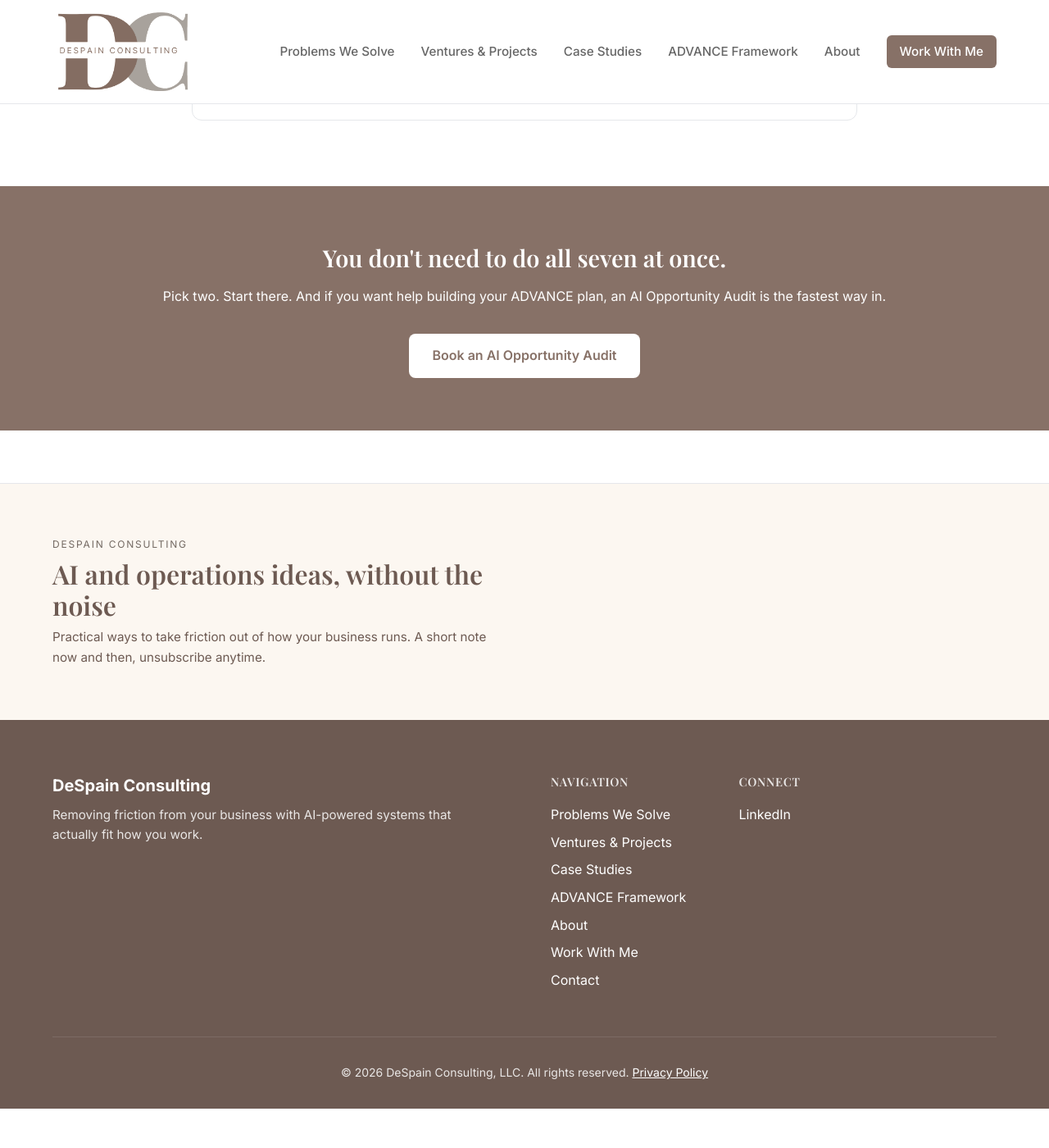
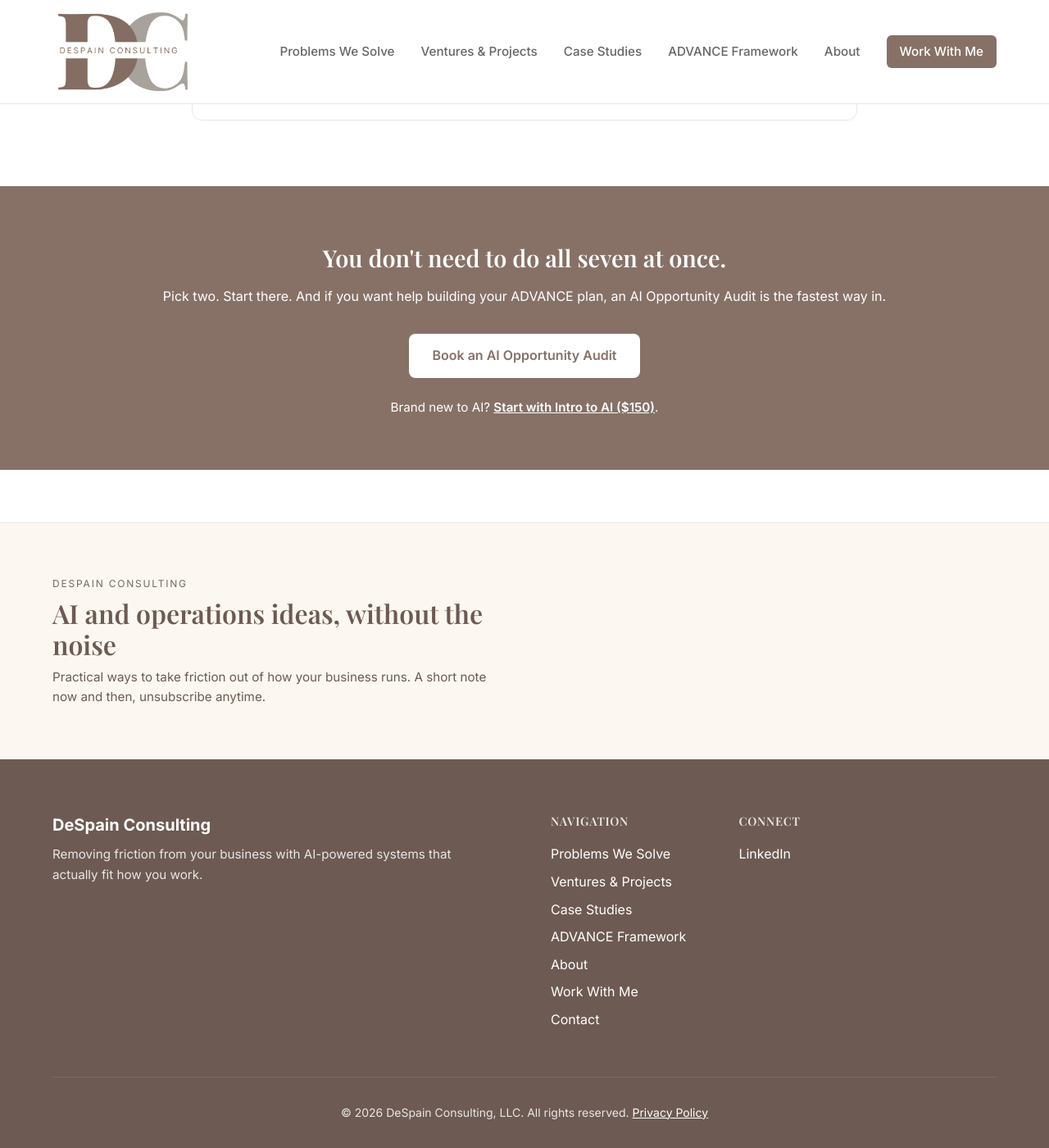
Before and after one commit to adespain70-ui/despain-consulting-site, a Jekyll site: the page built from advance.md, in a window 1280 px wide and 1400 px high, scrolled down 1897 px. Shown: the whole window at 82% size. Built offline with Jekyll 4.4.1, drawn with Linux system fonts in a browser that asks for light colours; before the commit the page ends 3249 px from its top, so only the background shows below that.

Commit message:
Add Intro to AI ($150) offer draft to Services
- Add Intro to AI section on the Services page as a separate track
  for people new to AI, with placeholders for final details and link
- Link to it from the ADVANCE framework CTA

Co-Authored-By: Claude Opus 5.5 <noreply@anthropic.com>
Claude-Session: https://claude.ai/code/session_01N5nY6PCasJj5xkVn1UuaV7

```diff
--- a/advance.md
+++ b/advance.md
@@ -87,5 +87,6 @@ permalink: /advance
     <p class="advance-cta-headline">You don't need to do all seven at once.</p>
     <p class="advance-cta-sub">Pick two. Start there. And if you want help building your ADVANCE plan, an AI Opportunity Audit is the fastest way in.</p>
     <a href="/services" class="btn btn-primary">Book an AI Opportunity Audit</a>
+    <p class="advance-cta-alt">Brand new to AI? <a href="/services#intro-to-ai">Start with Intro to AI ($150)</a>.</p>
   </div>
 </section>
--- a/assets/css/style.css
+++ b/assets/css/style.css
@@ -856,6 +856,18 @@ main {
   color: var(--color-primary-dark);
 }
 
+.advance-cta-alt {
+  color: #fff;
+  font-size: 0.95rem;
+  margin-top: calc(var(--spacing-unit) * 1.5);
+}
+
+.advance-cta-alt a {
+  color: #fff;
+  font-weight: 600;
+  text-decoration: underline;
+}
+
 /* ===== CTA Band ===== */
 .cta-band {
   background: var(--color-primary);
```
Also changed, not shown: services.md (+16 -0 lines).
